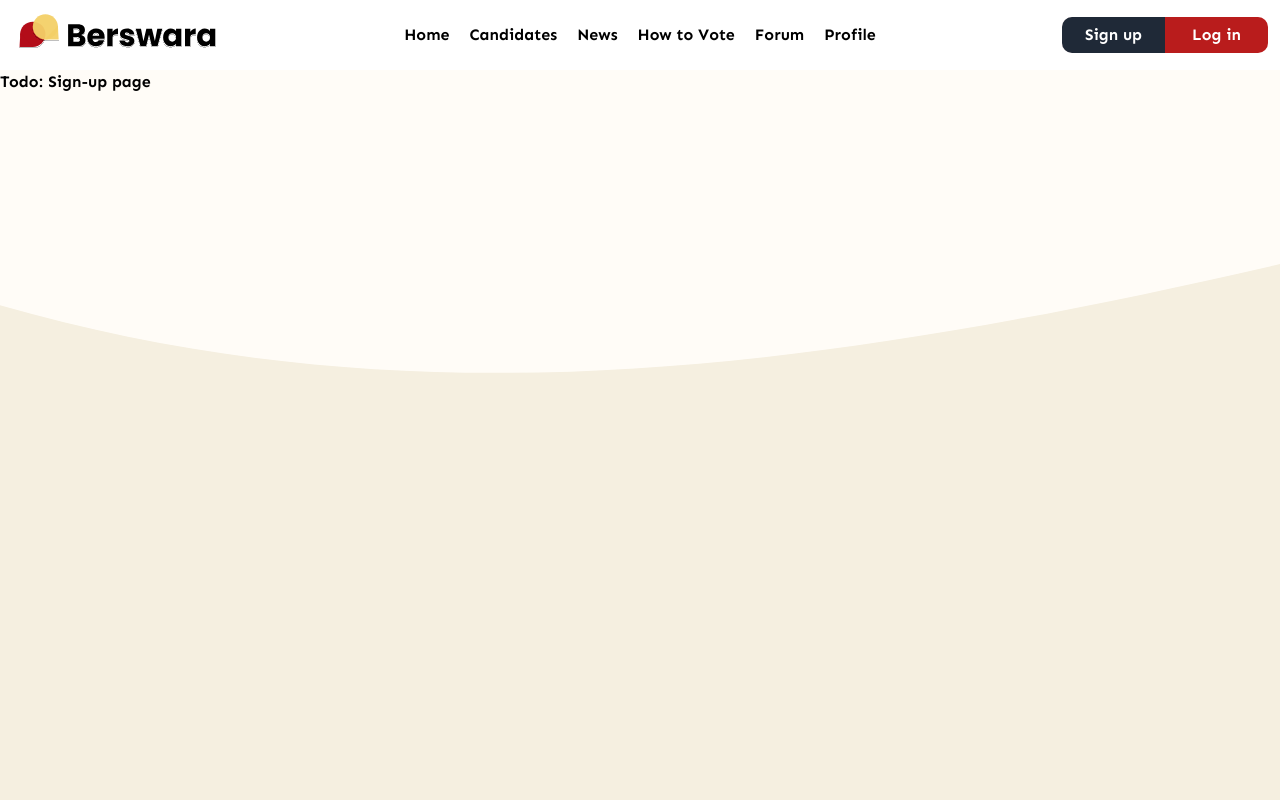
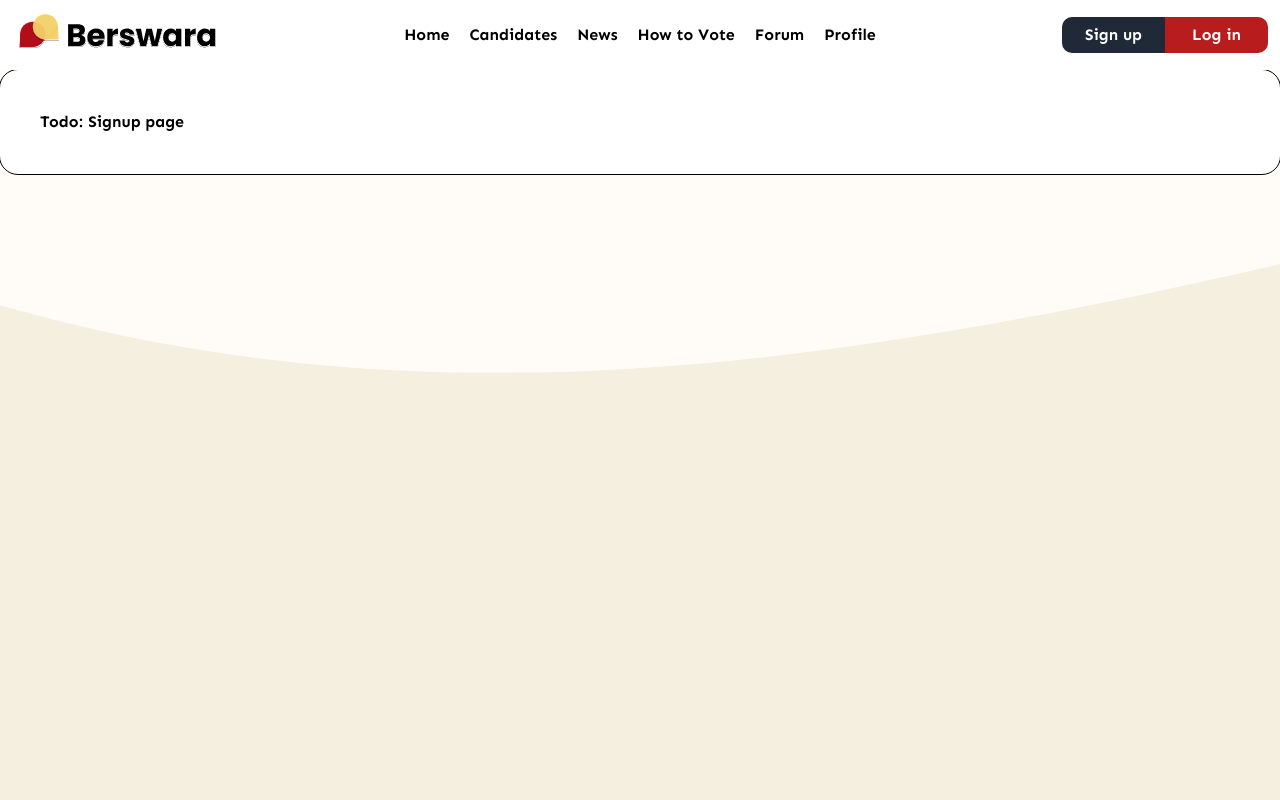
Before and after one commit to workshop-se/berswara-front, a Next.js app: page /auth/signup in a window 1280 px wide. Shown: the top 800 px of the page. Built offline with nearby package versions, Linux system fonts and the light colour scheme.

Commit message:
feat: add formCard

```diff
--- a/src/app/auth/login/page.tsx
+++ b/src/app/auth/login/page.tsx
@@ -1,9 +1,10 @@
+import FormCard from '@/components/FormCard';
 export default function Page() {
   return (
     <main className="">
-      <div>
-        Todo: Login page
-      </div>
+      <FormCard>
+        Todo: Login Page
+      </FormCard>
     </main>
   );
 }
--- a/src/app/auth/signup/page.tsx
+++ b/src/app/auth/signup/page.tsx
@@ -1,9 +1,10 @@
+import FormCard from '@/components/FormCard';
 export default function Page() {
   return (
     <main className="">
-      <div>
-        Todo: Sign-up page
-      </div>
+      <FormCard>
+        Todo: Signup page
+      </FormCard>
     </main>
   );
 }
--- /dev/null
+++ b/src/components/FormCard.tsx
@@ -0,0 +1,11 @@
+export default function FormCard({
+  children,
+}: Readonly<{
+  children: React.ReactNode;
+}>) {
+  return (
+      <div className='bg-white p-[40px] rounded-[18px] outline outline-black outline-1'>
+        {children}
+      </div>
+  );
+}
```
